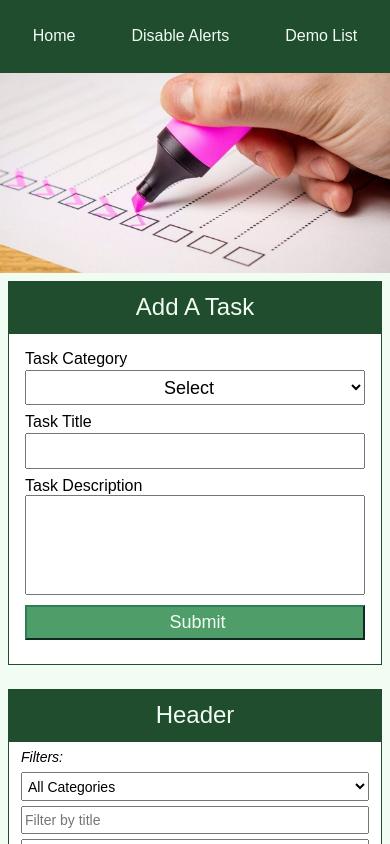
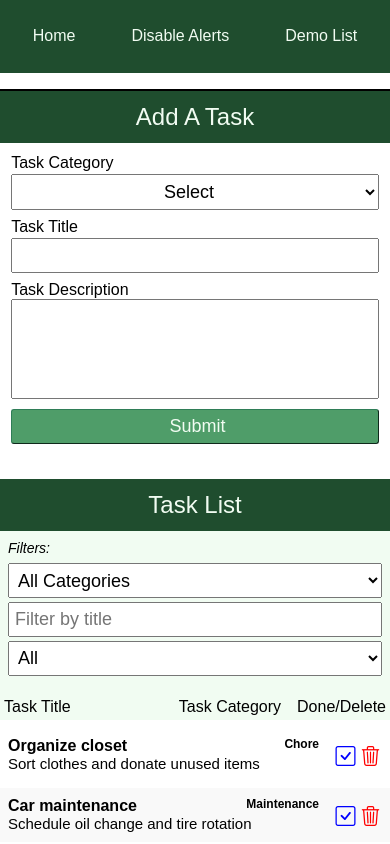
Before and after one commit to sepulvedamorgan2-dot/SepulvedaAssignment4, a website with bundled scripts: page index.html in a window 390 px wide. Both pictures are taken after a click on the item "Demo List". Shown: the top 844 px of the page. Built offline with nearby package versions, Linux system fonts and the light colour scheme.

Commit message:
1.6 SideBar

```diff
--- a/index.html
+++ b/index.html
@@ -42,7 +42,7 @@
     <body>
 
         <article class="site-width">
-            <section class="row">
+            <section class="row" style="gap: 0;" >
                 <section class="row col-1">
                     <section class="col-1">
                         <div class="addtaskwidget">
@@ -71,13 +71,13 @@
                 <section class="col-3">
                     <div class="widget">
                         <header>
-                            <p>Header</p>
+                            <p>Task List</p>
                         </header>
                         <form action="" id="filterform">
                             <section class="f">
                                 <em>Filters:</em>
                             </section>
-                            <section class="row">
+                            <section class="row f2">
                                 <div class="filteroption">
                                     <select name="filtercategory" id="filtercategory">
                                         <option value="all">All Categories</option>
--- a/src/css/alert.css
+++ b/src/css/alert.css
@@ -1,5 +1,5 @@
 .alertholder {
-    z-index: 100;
+    z-index: 10000;
     position: fixed;
 
     .alert {
--- a/src/css/headerhero.css
+++ b/src/css/headerhero.css
@@ -68,12 +68,7 @@
 }
 @media (max-width: 800px) {
     .hero-image{
-        height: 200px;
-        img {
-            width: 100%;
-            height: 200px;
-            object-fit: cover;
-        }
+        display: none;
     }
     .header {
         padding: 0rem .75rem .75rem .75rem;
--- a/src/css/styles.css
+++ b/src/css/styles.css
@@ -10,12 +10,12 @@
 .site-width {
     max-width: var(--site-width);
     /* background-color: pink; */
-    background-color: var(--color-light);
+    background-color: white;
     margin: 0 auto;
 }
 
 body {
-    background-color: var(--color-light);
+    background-color: white;
 }
 
 .homecontent {
@@ -24,7 +24,7 @@ body {
 
 .widget {
     z-index: 1000;
-    padding: 1rem .5rem 1rem .5rem;
+    /* padding: 1rem .5rem 1rem .5rem; */
     max-width: 100%;
 
     header {
@@ -36,7 +36,7 @@ body {
     }
 
     form {
-        border: 1.5px solid var(--color-dark);
+        /* border: 1.5px solid var(--color-dark); */
         overflow-y: scroll;
         height: 325px;
         background-color: white;
@@ -56,6 +56,8 @@ body {
                 flex: 1;
                 /* background-color: pink; */
             }
+
+            margin-bottom: 1rem;
         }
 
         input,
@@ -64,8 +66,8 @@ body {
             margin-top: 2px;
             margin-bottom: .5rem;
             width: 100%;
-            height: 2rem;
-            font-size: 17px;
+            height: 2.2rem;
+            font-size: 18px;
             text-indent: 5px;
 
         }
@@ -91,7 +93,7 @@ body {
 
     .label {
         display: inline-flex;
-        border: 2px solid var(--color-dark);
+        /* border: 1.5px solid var(--color-dark); */
         margin-top: 2rem;
         padding: .25rem;
         margin-top: 0rem;
@@ -122,7 +124,7 @@ body {
 
 .addtaskwidget {
     min-width: 200px;
-    padding: 1rem .5rem 1rem .5rem;
+    /* padding: 1rem .5rem 1rem .5rem; */
 
     header {
         padding: .75rem;
@@ -137,7 +139,7 @@ body {
         display: block;
         background-color: white;
         padding: 1rem;
-        border: 1.5px solid var(--color-dark);
+        /* border: 1.5px solid var(--color-dark); */
 
 
         input,
@@ -180,10 +182,11 @@ body {
 
 }
 
+
 .taskcard {
-    border: 1.5px solid var(--color-dark);
+    /* border: 1.5px solid var(--color-dark); */
     display: flex;
-    background-color: var(--color-less-light);
+
     padding: .5rem;
 
     img {
@@ -241,16 +244,18 @@ body {
         margin-top: 1rem;
 
         .completed {
-            color: red;
+            color: blue;
         }
 
         .not-completed {
             color: blue;
             text-decoration: line-through;
         }
-        .red{
+
+        .red {
             color: red;
         }
+
         i:hover {
             color: black;
             transition: 300ms;
@@ -262,10 +267,27 @@ body {
         font-size: 20px
     }
 
-    margin-bottom: 5px;
 }
+
+.not-done:nth-last-of-type(2n + 0) {
+    background-color: rgb(249, 249, 249);
+}
+
+.done:nth-last-of-type(2n + 0) {
+    background-color: var(--color-less-light);
+
+}
+
+.done {
+    background-color: var(--color-more-light);
+}
+
+.not-done {
+    background-color: rgb(255, 255, 255);
+}
+
 .greyedout {
-    filter:grayscale(50%);
+    /* filter:grayscale(50%); */
     text-decoration: line-through;
 }
 
@@ -275,13 +297,36 @@ body {
 @media (max-width: 800px) {
     #filterform {
         height: 500px;
+        padding: 0rem;
+    }
+
+    .addtaskwidget {
+        border-top: 2px solid black
+    }
+
+    .f,
+    .f2 {
+        background-color: var(--color-light);
+    }
+
+    .f2 {
+
+        margin-bottom: 0rem;
+        padding-bottom: 1rem;
+        padding-left: .5rem;
+        padding-right: .5rem;
     }
 
     .addtaskwidget,
     .widget {
+        height: auto;
+        /* margin-top: 1rem; */
+        padding: 0rem;
+        margin-top: 1rem;
 
-        padding: .5rem;
-
+        form {
+            padding: .7rem;
+        }
 
     }
 
@@ -295,6 +340,10 @@ body {
         margin-top: 0rem;
 
         .label {
+
+            border-left: none;
+            border-right: none;
+            border-top: none;
 
             .one {
                 margin-left: 0px;
@@ -359,15 +408,15 @@ body {
         }
     }
 
+    button {
+        border-radius: 3px;
+        border-width: 1.5px;
+    }
+
     .widget {
 
         form {
-            height: 400px;
-
-            section.f {
-                padding-top: 0rem;
-            }
-
+            height: 800px;
             padding: .4rem .75rem .75rem .75rem;
 
             input,
@@ -376,17 +425,26 @@ body {
                 margin-top: 2px;
                 margin-bottom: -.4rem;
                 width: 100%;
-                height: 1.8rem;
-                font-size: 14px;
-                text-indent: 2px;
+                height: 2.2rem;
+                font-size: 18px;
+                text-indent: 5px;
+            }
+
+            section.f {
+                padding-left: .5rem;
+            }
+
+            section.f2 {
+                margin-bottom: 0rem;
             }
         }
 
-        margin-bottom: 100px;
+ margin-bottom: 100px;
     }
 
-    #test {
-        width: 100%;
-    }
 
 }
+
+#test {
+    width: 100%;
+}
--- a/src/css/variables.css
+++ b/src/css/variables.css
@@ -1,4 +1,5 @@
 :root {
+  --color-more-light: #fbfffa;
   --color-light: #f1fcf2;
   --color-less-light: #e9fcea;
   --color-dark: #1f4d2e;
--- a/src/js/index.js
+++ b/src/js/index.js
@@ -57,7 +57,12 @@ filterFormEle.addEventListener('submit', function (e) {
 });
 
 function filterTasks() {
-
+    tasks.sort(function(a, b){
+    if(a.isCompleted && !b.isCompleted){
+        return 1
+    }
+    return -1
+})
     renderAreaEle.innerHTML = '';
     const filterCategory = filterCategoryEle.value;
     const filterTitle = filtertitleEle.value;
@@ -85,7 +90,7 @@ function filterTasks() {
 function renderTask(task) {
     const eleToAdd = document.createElement('div')
     eleToAdd.innerHTML =
-        `<div data-id="${task.id}" class="taskcard ${task.isCompleted ? 'greyedout' : ''}">
+        `<div data-id="${task.id}" class="taskcard ${task.isCompleted ? 'done greyedout' : 'not-done '}">
             <img src="/src/images/${task.category}.jpg" alt="">
                 <div id="test">
                     <section id="test2">
```
